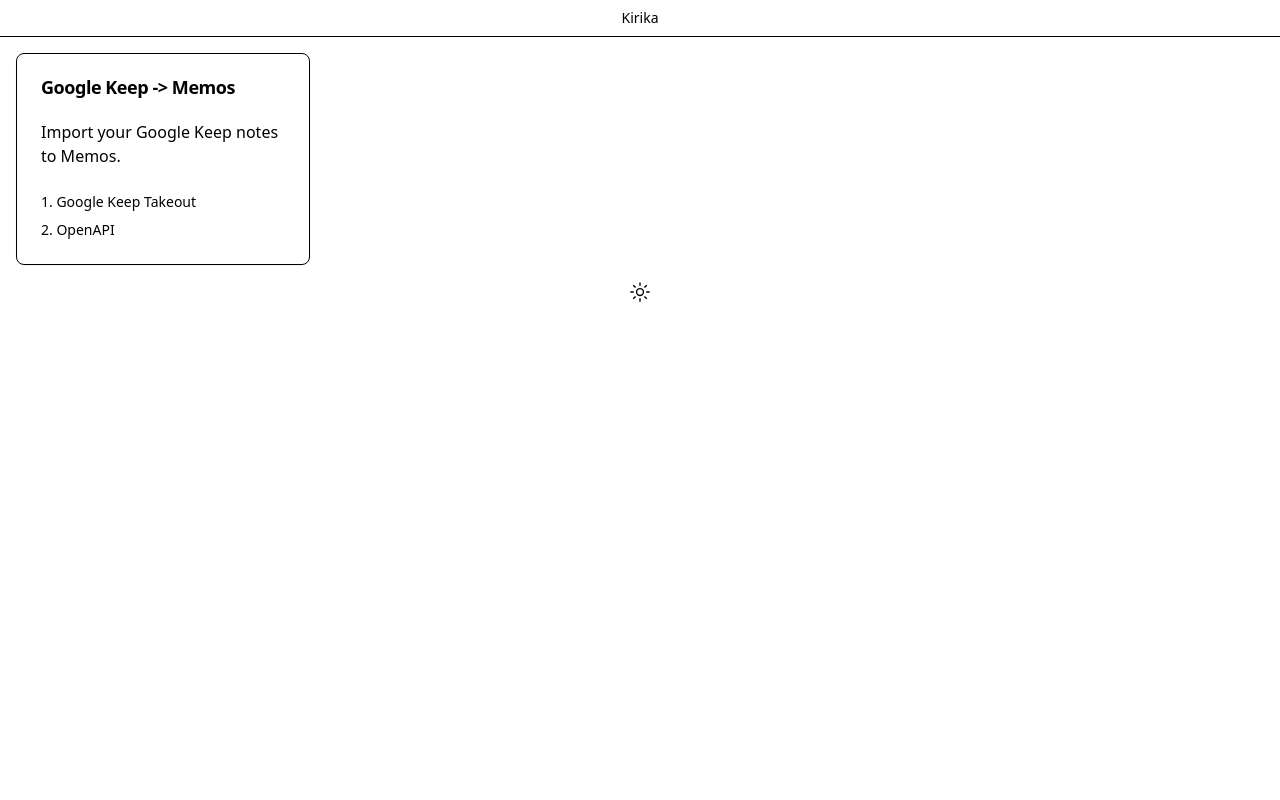
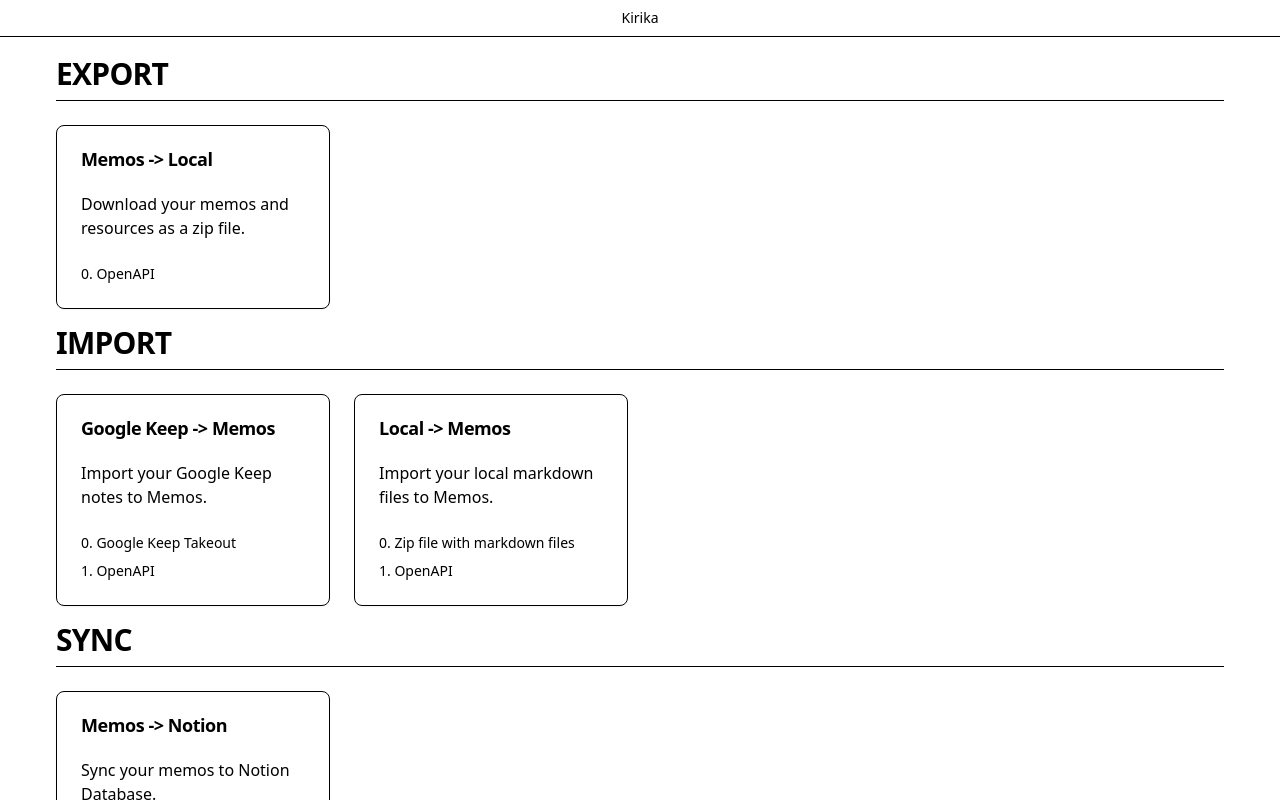
Before and after one commit to hyoban/kirika, a React (Vite) app in the folder packages/desktop/: page / in a window 1280 px wide. Shown: the top 800 px of the page. Built offline with nearby package versions, Linux system fonts and the light colour scheme.

Commit message:
feat: index page

```diff
--- a/packages/desktop/electron/main.ts
+++ b/packages/desktop/electron/main.ts
@@ -95,7 +95,8 @@
 
 function createWindow() {
 	win = new BrowserWindow({
-		icon: path.join(process.env.PUBLIC, "electron-vite.svg"),
+		width: 10000000,
+		height: 10000000,
 		webPreferences: {
 			preload: path.join(__dirname, "preload.js"),
 		},
--- a/packages/desktop/src/components/part/title-bar.tsx
+++ b/packages/desktop/src/components/part/title-bar.tsx
@@ -1,7 +1,7 @@
 export default function TitleBar() {
 	return (
 		<h1
-			className="text-center border-border border-b py-2 text-sm"
+			className="text-center bg-background border-border border-b py-2 text-sm fixed left-0 right-0 top-0 w-full z-50"
 			style={{
 				// @ts-expect-error -webkit-app-region is not in the CSS spec
 				WebkitAppRegion: "drag",
--- a/packages/desktop/src/main.tsx
+++ b/packages/desktop/src/main.tsx
@@ -15,8 +15,10 @@
 		<>
 			{/* remove this if you are not using Electron */}
 			<TitleBar />
-			<App />
-			<footer className="flex gap-4 justify-center">
+			<div className="p-14">
+				<App />
+			</div>
+			<footer className="flex gap-4 justify-center pb-6">
 				<AppearanceSwitch />
 			</footer>
 		</>
--- a/packages/desktop/src/pages/index.tsx
+++ b/packages/desktop/src/pages/index.tsx
@@ -7,29 +7,110 @@
 } from "@/components/ui/card"
 import { Link } from "react-router-dom"
 
-function Selection() {
+const options = [
+	{
+		title: "EXPORT",
+		items: [
+			{
+				path: "/memos-to-local",
+				from: "Memos",
+				to: "Local",
+				description: "Download your memos and resources as a zip file.",
+				ingredients: ["OpenAPI"],
+			},
+		],
+	},
+	{
+		title: "IMPORT",
+		items: [
+			{
+				path: "/google-keep-to-memos",
+				from: "Google Keep",
+				to: "Memos",
+				description: "Import your Google Keep notes to Memos.",
+				ingredients: ["Google Keep Takeout", "OpenAPI"],
+			},
+			{
+				path: "/local-to-memos",
+				from: "Local",
+				to: "Memos",
+				description: "Import your local markdown files to Memos.",
+				ingredients: ["Zip file with markdown files", "OpenAPI"],
+			},
+		],
+	},
+	{
+		title: "SYNC",
+		items: [
+			{
+				path: "/memos-to-notion",
+				from: "Memos",
+				to: "Notion",
+				description: "Sync your memos to Notion Database.",
+				ingredients: ["OpenAPI", "Notion Token", "Notion Database ID"],
+			},
+		],
+	},
+]
+
+type OptionGroup = (typeof options)[number]
+type Option = OptionGroup["items"][number]
+
+function Selection({
+	title,
+	children,
+}: {
+	title?: string
+	children?: React.ReactNode
+}) {
 	return (
+		<div className="space-y-6">
+			<h1 className="scroll-m-20 border-b border-border pb-2 text-3xl font-semibold tracking-tight transition-colors first:mt-0">
+				{title}
+			</h1>
 			<div className="mx-auto grid grid-cols-1 gap-6 sm:grid-cols-2 lg:grid-cols-3 xl:grid-cols-4">
-			<Link to="/google-keep-to-memos" className="max-w-xs">
+				{children}
+			</div>
+		</div>
+	)
+}
+
+Selection.Item = function SelectionItem({
+	path,
+	from,
+	to,
+	description,
+	ingredients,
+}: Option) {
+	return (
+		<Link to={path} className="max-w-xs">
 			<Card className="h-full">
 				<CardHeader>
-						<CardTitle>Google Keep -{">"} Memos</CardTitle>
+					<CardTitle>
+						{from} {"->"} {to}
+					</CardTitle>
 				</CardHeader>
-					<CardContent>Import your Google Keep notes to Memos.</CardContent>
+				<CardContent>{description}</CardContent>
 				<CardFooter>
-						<p>1. Google Keep Takeout</p>
-						<p>2. OpenAPI</p>
+					{ingredients.map((ingredient, index) => (
+						<p key={index}>{`${index}. ${ingredient}`}</p>
+					))}
 				</CardFooter>
 			</Card>
 		</Link>
-		</div>
 	)
 }
 
 export default function Home() {
 	return (
-		<div className="p-4 flex flex-col gap-4 items-center justify-center">
-			<Selection />
+		<div className="flex flex-col gap-4 items-center justify-center">
+			{options.map((option, index) => (
+				<Selection key={index} title={option.title}>
+					{option.items.map((item, index) => (
+						<Selection.Item key={index} {...item} />
+					))}
+				</Selection>
+			))}
 		</div>
 	)
 }
--- a/packages/desktop/src/styles/globals.css
+++ b/packages/desktop/src/styles/globals.css
@@ -67,3 +67,7 @@
 html.dark {
 	color-scheme: dark;
 }
+
+html::-webkit-scrollbar {
+	display: none;
+}
```
Lines whose indentation alone changed are shown as unchanged.
